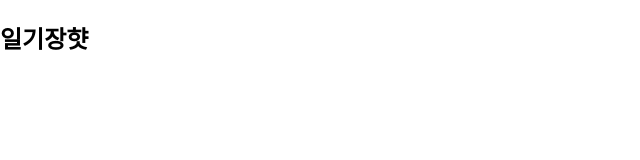
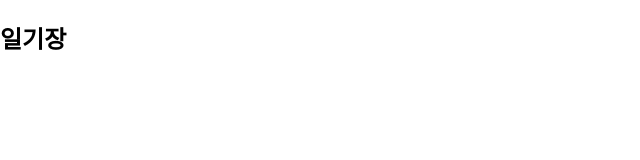
Before and after one commit to jixianmin/simplediary, a React (Create React App) app: page / in a window 1280 px wide. Shown: the top 160 px of the page, without its empty margins (0-640 px from the left). Built offline with nearby package versions, Linux system fonts and the light colour scheme.

Commit message:
Modify : 스쿼시실패

```diff
--- a/src/App.js
+++ b/src/App.js
@@ -3,7 +3,7 @@ import './App.css';
 function App() {
   return (
     <div>
-      <h2>일기장햣</h2>
+      <h2>일기장</h2>
     </div>
   );
 }
```
Also changed, not shown: 1 other file (tests, documents, lock files or other folders).
